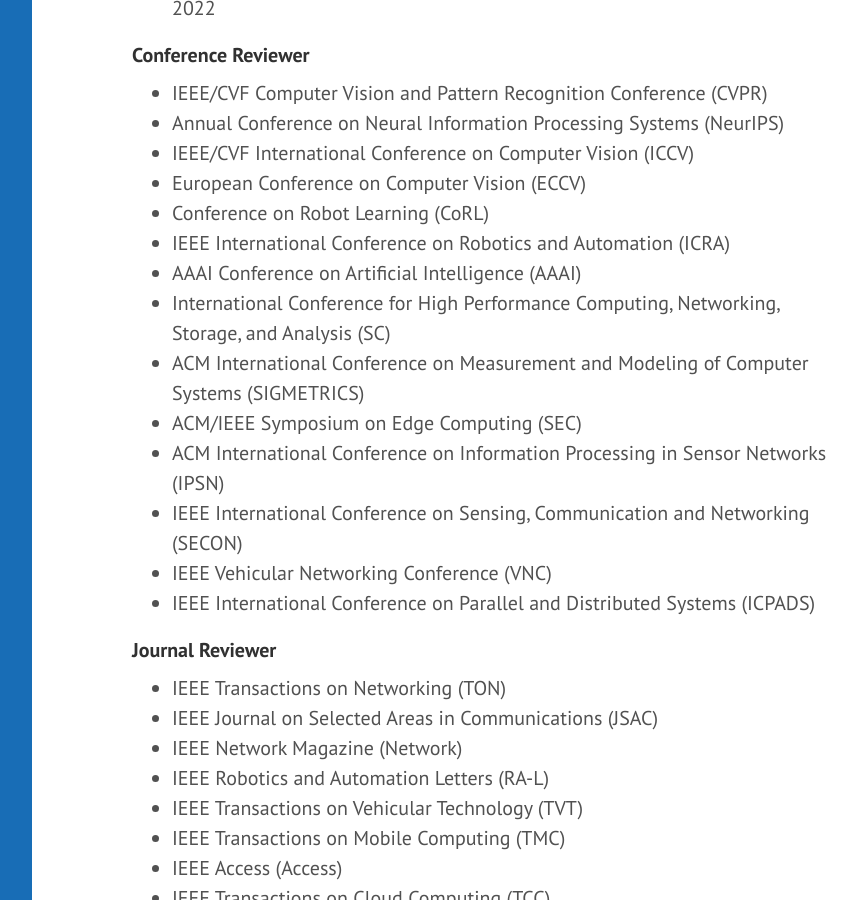
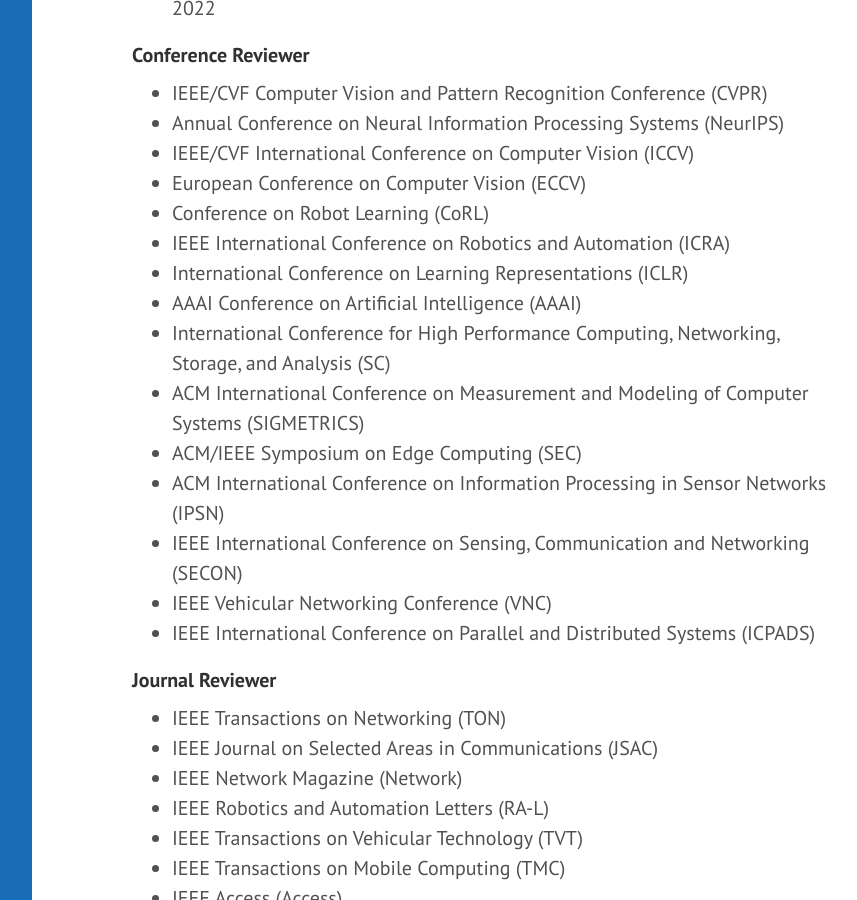
Before and after one commit to hangqiu/hangqiu.github.io, a Jekyll site: the page built from service.md, in a window 1280 px wide and 900 px high, scrolled down 907 px. Shown: the whole window, without its empty margins (328-1185 px from the left). Built offline with Jekyll 4.4.1, drawn with Linux system fonts in a browser that asks for light colours; a style sheet for code colours, icons or effects is not loaded.

Commit message:
Auto-update service.yml from bib (trigger: 98a02b76c60ff304cd6654483affaed9a4bdf02b)

```diff
--- a/_data/service_auto.yml
+++ b/_data/service_auto.yml
@@ -261,6 +261,12 @@
   series: ICRA
   venue: IEEE International Conference on Robotics and Automation
 - ENTRYTYPE: reviewer
+  ID: iclr
+  conf: ICLR
+  keywords: nonumber, conf
+  series: ICLR
+  venue: International Conference on Learning Representations
+- ENTRYTYPE: reviewer
   ID: aaai
   conf: AAAI
   keywords: nonumber, conf
```
